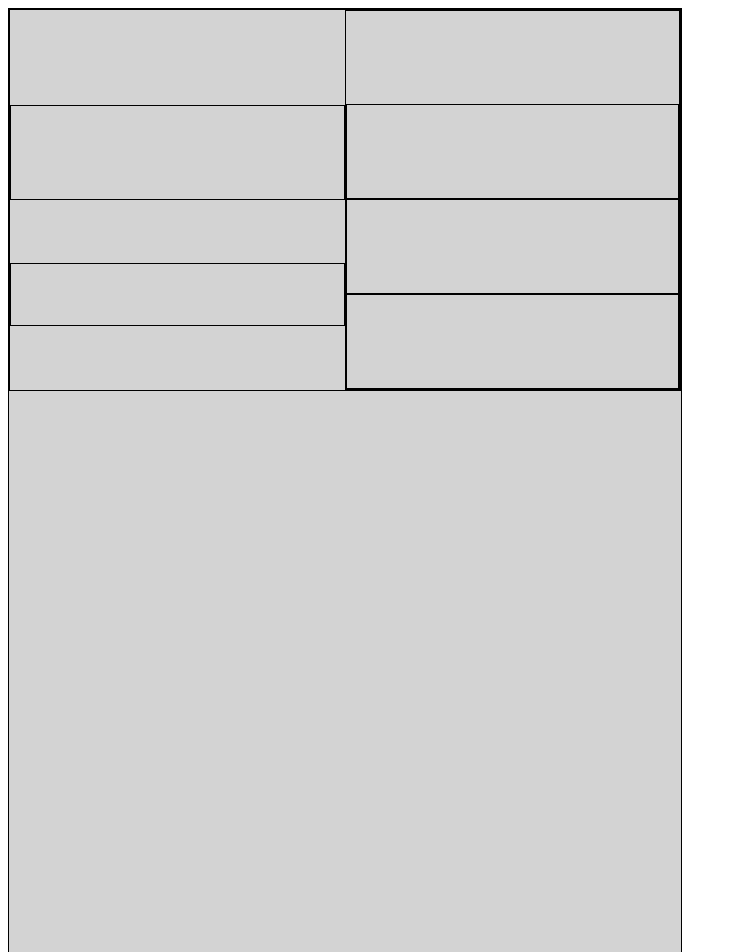
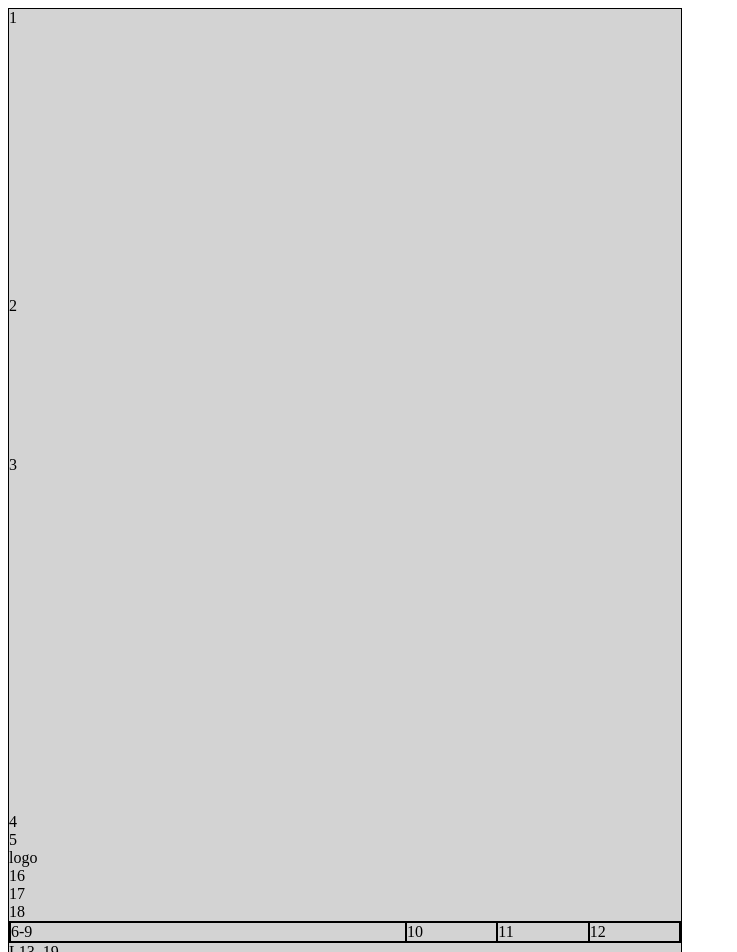
Before and after one commit to vilcinskij/CMR, a Next.js app: page /cmr in a window 1280 px wide. Shown: the top 952 px of the page, without its empty margins (0-737 px from the left). Built offline with nearby package versions, Linux system fonts and the light colour scheme.

Commit message:
line-logic start

```diff
--- a/pages/cmr.js
+++ b/pages/cmr.js
@@ -3,26 +3,33 @@ import styles from '../styles/Cmr.module.css';
 const Cmr = () => {
     return (
         <div className={styles.mainCmrBlank}>
-            <div className={styles.f01t05logof16t18}>
-                <div className={styles.f01t05}>
-                    <div className={styles.f01t02}>
-                        <div className={styles.c01}></div>
-                        <div className={styles.c02}></div>
-                    </div>
-                    <div className={styles.f03t05}>
-                        <div className={styles.c03}></div>
-                        <div className={styles.c04}></div>
-                        <div className={styles.c05}></div>
-                    </div>
+                <div className={styles.c01}>1</div>
+                <div className={styles.c02}>2</div>
+                <div className={styles.c03}>3</div>
+                <div className={styles.c04}>4</div>
+                <div className={styles.c05}>5</div>
 
+                <div className={styles.logof16t18}>
+                    <div className={styles.logo}>logo</div>
+                    <div className={styles.c16}>16</div>
+                    <div className={styles.c17}>17</div>
+                    <div className={styles.c18}>18</div>
                 </div>
-                <div className={styles.logof16t18}>
-                    <div className={styles.logo}></div>
-                    <div className={styles.c16}></div>
-                    <div className={styles.c17}></div>
-                    <div className={styles.c18}></div>
-                </div>
+
+            <div className={styles.description}>
+                <div className={styles.c6_9}>6-9</div>
+                <div className={styles.c10}>10</div>
+                <div className={styles.c11}>11</div>
+                <div className={styles.c12}>12</div>
+
             </div>
+            <div className={styles.l13_19}>L13_19</div>
+            <div className={styles.l14}>L14</div>
+            <div className={styles.l15_20}>L15_20</div>
+            <div className={styles.l21 - 24}>L21-24</div>
+            <div className={styles.l25_27}>L25_27</div>
+            <div className={styles.l28}>L28</div>
+            <div className={styles.l29}>L29</div>
         </div>
     )
 }
--- a/styles/Cmr.module.css
+++ b/styles/Cmr.module.css
@@ -4,7 +4,7 @@
   background-color: lightgray;
   border: solid black 1px;
   display: grid;
-  grid-template-rows: 36%;
+  grid-template-rows: 384fr 212fr 476fr;
 }
 .mainCmrBlank .f01t05logof16t18 {
   background-color: lightgray;
@@ -14,20 +14,13 @@
 }
 .mainCmrBlank .f01t05logof16t18 .f01t05 {
   display: grid;
-  grid-template-rows: 1fr 1fr;
+  grid-template-rows: 6fr 6fr 4fr 4fr 4fr;
 }
-.mainCmrBlank .f01t05logof16t18 .f01t05 .f01t02 {
-  display: grid;
-  grid-template-rows: 1fr 1fr;
-}
-.mainCmrBlank .f01t05logof16t18 .f01t05 .f01t02 .c02 {
-  border: solid black 1px;
-}
-.mainCmrBlank .f01t05logof16t18 .f01t05 .f03t05 {
-  display: grid;
-  grid-template-rows: 1fr 1fr 1fr;
-}
-.mainCmrBlank .f01t05logof16t18 .f01t05 .f03t05 .c04 {
+.mainCmrBlank .f01t05logof16t18 .f01t05 .c01,
+.mainCmrBlank .f01t05logof16t18 .f01t05 .c02,
+.mainCmrBlank .f01t05logof16t18 .f01t05 .c03,
+.mainCmrBlank .f01t05logof16t18 .f01t05 .c04,
+.mainCmrBlank .f01t05logof16t18 .f01t05 .c05 {
   border: solid black 1px;
 }
 .mainCmrBlank .f01t05logof16t18 .logof16t18 {
@@ -39,4 +32,15 @@
 .mainCmrBlank .f01t05logof16t18 .logof16t18 .c17,
 .mainCmrBlank .f01t05logof16t18 .logof16t18 .c18 {
   border: solid black 1px;
+}
+.mainCmrBlank .description {
+  display: grid;
+  grid-template-columns: 26fr 6fr 6fr 6fr;
+  border: solid black 1px;
+}
+.mainCmrBlank .description .c6_9,
+.mainCmrBlank .description .c10,
+.mainCmrBlank .description .c11,
+.mainCmrBlank .description .c12 {
+  border: solid black 1px;
 }/*# sourceMappingURL=Cmr.module.css.map */
--- a/styles/Cmr.module.scss
+++ b/styles/Cmr.module.scss
@@ -4,7 +4,7 @@
     background-color: lightgray;
     border: solid black 1px;
     display: grid;
-    grid-template-rows: 36%;
+    grid-template-rows: 384fr 212fr 476fr;
 
 
 
@@ -16,25 +16,17 @@
 
         .f01t05 {
             display: grid;
-            grid-template-rows: 1fr 1fr;
+            grid-template-rows: 6fr 6fr 4fr 4fr 4fr;
 
-            .f01t02 {
-                display: grid;
-                grid-template-rows: 1fr 1fr;
-                .c02 {
-                    border: solid black 1px;
-
-                }
+            .c01,
+            .c02,
+            .c03,
+            .c04,
+            .c05 {
+                border: solid black 1px;
 
             }
-            .f03t05 {
-                display: grid;
-                grid-template-rows: 1fr 1fr 1fr;
-                .c04 {
-                    border: solid black 1px;
 
-                }
-            }
         }
 
         .logof16t18 {
@@ -50,4 +42,23 @@
             }
         }
     }
+
+    .description {
+        display: grid;
+        grid-template-columns: 26fr 6fr 6fr 6fr;
+        border: solid black 1px;
+
+
+        .c6_9,
+        .c10,
+        .c11,
+        .c12 {
+            border: solid black 1px;
+
+        }
+
+
+    }
+
+    .footer {}
 }
```
Also changed, not shown: 1 other file (tests, documents, lock files or other folders).
